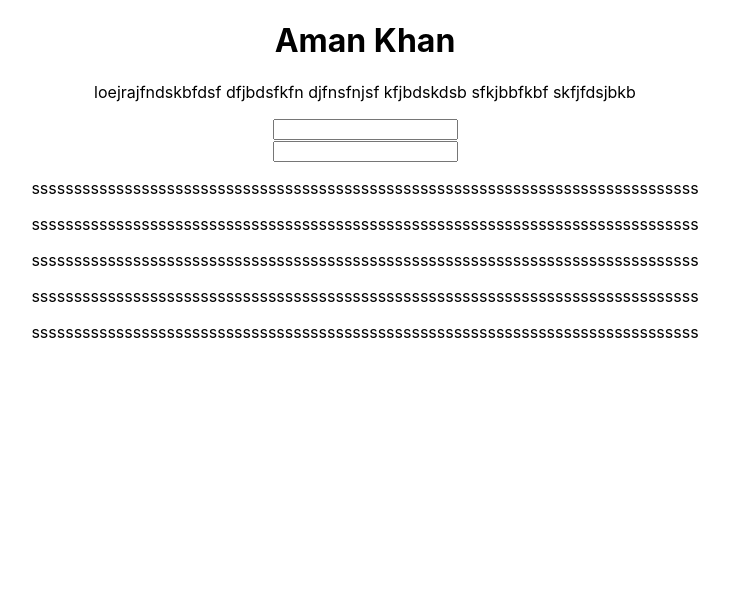
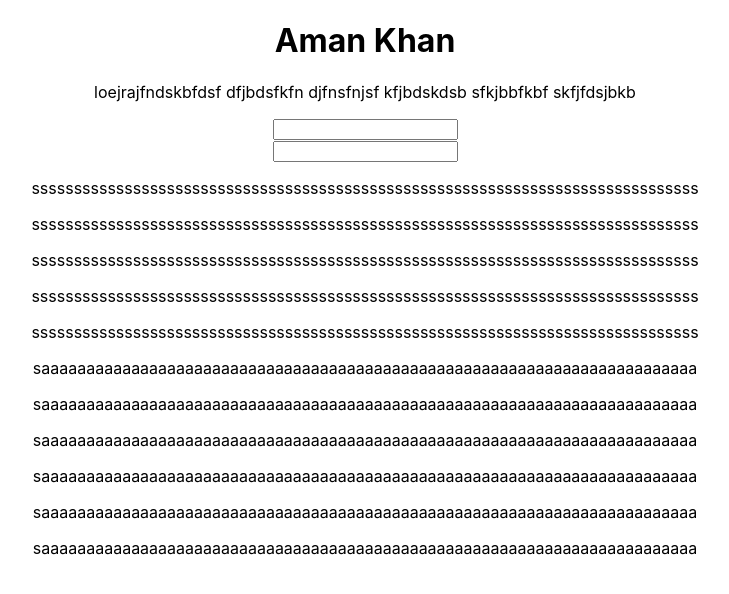
Before and after one commit to amankhan18/streamify, a React (Create React App) app: page / in a window 1280 px wide. Shown: the top 594 px of the page, without its empty margins (275-1004 px from the left). Built offline with nearby package versions, Linux system fonts and the light colour scheme.

Commit message:
same reason

```diff
--- a/src/App.js
+++ b/src/App.js
@@ -22,6 +22,12 @@ function App() {
         <p>sssssssssssssssssssssssssssssssssssssssssssssssssssssssssssssssssssssssssssssss</p>
         <p>sssssssssssssssssssssssssssssssssssssssssssssssssssssssssssssssssssssssssssssss</p>
         <p>sssssssssssssssssssssssssssssssssssssssssssssssssssssssssssssssssssssssssssssss</p>
+        <p>saaaaaaaaaaaaaaaaaaaaaaaaaaaaaaaaaaaaaaaaaaaaaaaaaaaaaaaaaaaaaaaaaaaaaaaaa</p>
+        <p>saaaaaaaaaaaaaaaaaaaaaaaaaaaaaaaaaaaaaaaaaaaaaaaaaaaaaaaaaaaaaaaaaaaaaaaaa</p>
+        <p>saaaaaaaaaaaaaaaaaaaaaaaaaaaaaaaaaaaaaaaaaaaaaaaaaaaaaaaaaaaaaaaaaaaaaaaaa</p>
+        <p>saaaaaaaaaaaaaaaaaaaaaaaaaaaaaaaaaaaaaaaaaaaaaaaaaaaaaaaaaaaaaaaaaaaaaaaaa</p>
+        <p>saaaaaaaaaaaaaaaaaaaaaaaaaaaaaaaaaaaaaaaaaaaaaaaaaaaaaaaaaaaaaaaaaaaaaaaaa</p>
+        <p>saaaaaaaaaaaaaaaaaaaaaaaaaaaaaaaaaaaaaaaaaaaaaaaaaaaaaaaaaaaaaaaaaaaaaaaaa</p>
       </div>
     </div>
   );
```
